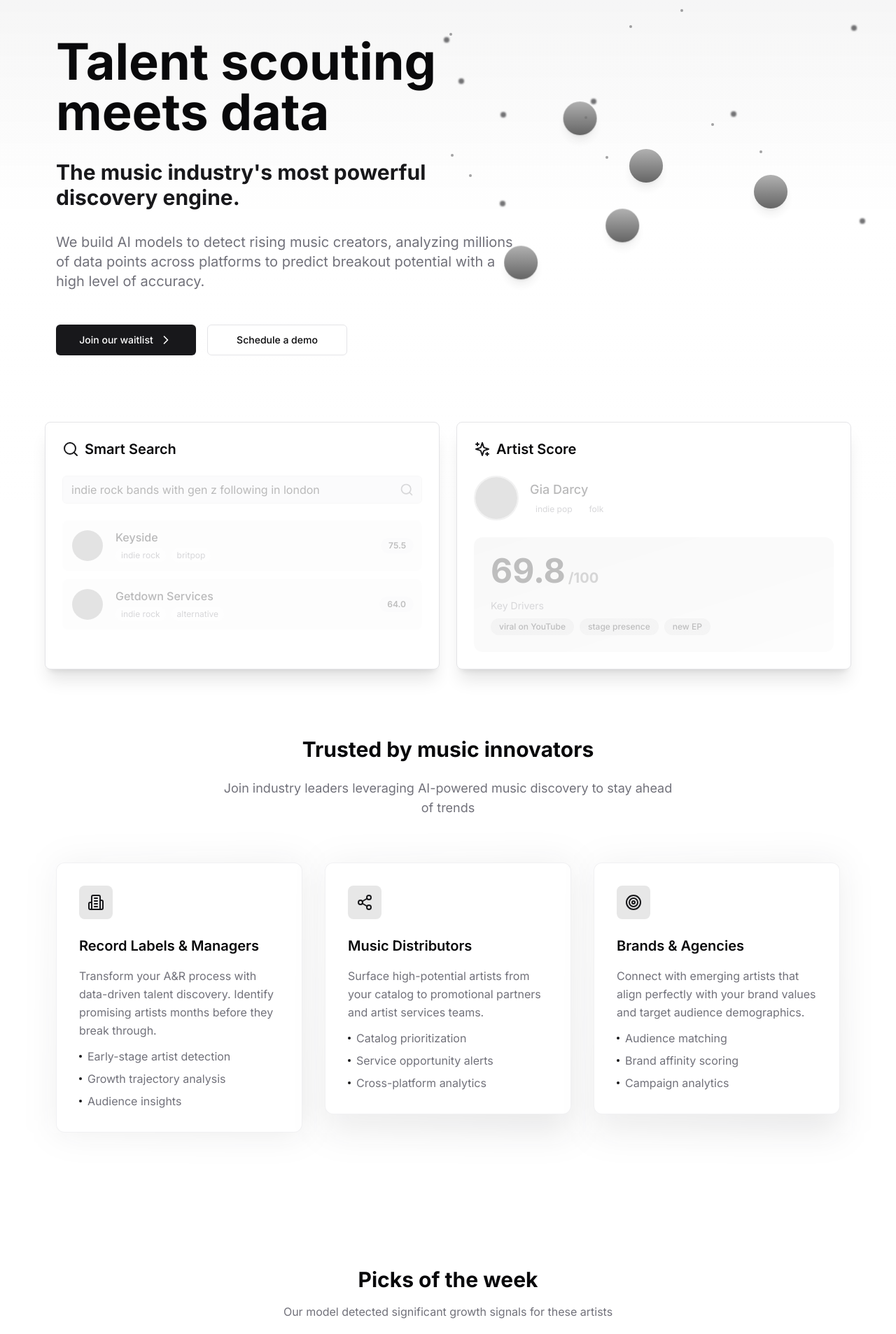
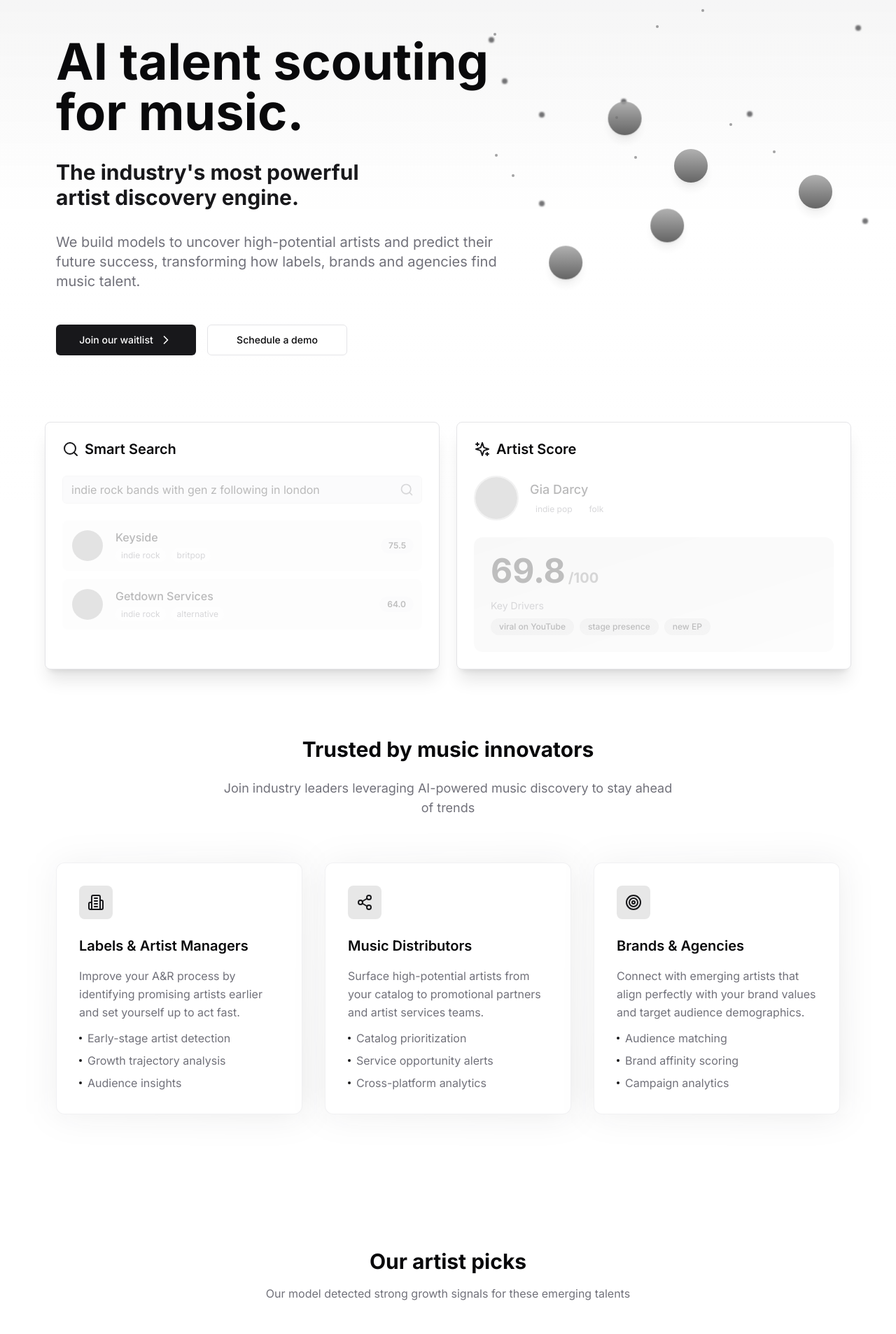
Before and after one commit to sonarlabs-io/sonarlabs-landing, a Next.js app: page / in a window 1280 px wide. Shown: the part 85-1992 px from the top of the page at 70% size. Built offline with nearby package versions, Linux system fonts and the light colour scheme; no server answers; grey boxes are pictures that could not be loaded.

Commit message:
text updates

```diff
--- a/src/app/page.tsx
+++ b/src/app/page.tsx
@@ -330,7 +330,7 @@ export default function LandingPage() {
 
       {/* Stars & Artists Discovery Effect */}
       <div className="absolute inset-0 h-screen pointer-events-none overflow-hidden">
-        <div className="absolute top-0 right-0 w-1/2 h-[85vh]">
+      <div className="absolute top-0 right-0 w-[50%] h-[85vh]">
           {/* Stars effect */}
           {[...Array(8)].map((_, i) => (
             <div
@@ -338,7 +338,7 @@ export default function LandingPage() {
               className="absolute h-2 w-2 rounded-full bg-primary/60 blur-[1px] animate-twinkle hidden sm:block"
               style={{
                 top: `${15 + Math.random() * 55}%`,
-                right: `${Math.random() * 100}%`,
+                right: `${Math.random() * 90}%`,
                 animationDelay: `${Math.random() * 3}s`,
                 animationDuration: `${2 + Math.random() * 2}s`
               }}
@@ -352,7 +352,7 @@ export default function LandingPage() {
                 className="absolute h-1 w-1 rounded-full bg-primary/40 animate-twinkle-slow hidden sm:block"
                 style={{
                   top: `${10 + Math.random() * 60}%`,
-                  right: `${Math.random() * 100}%`,
+                  right: `${Math.random() * 90}%`,
                   animationDelay: `${Math.random() * 5}s`,
                   animationDuration: `${4 + Math.random() * 3}s`
                 }}
@@ -366,7 +366,7 @@ export default function LandingPage() {
                 className="absolute hidden sm:block"
                 style={{
                   top: `${20 + Math.random() * 50}%`,
-                  right: `${20 + Math.random() * 60}%`,
+                  right: `${10 + Math.random() * 60}%`,
                 }}
               >
                 <div
@@ -406,24 +406,25 @@ export default function LandingPage() {
                 <div className="space-y-6 sm:space-y-8 px-4 sm:px-0">
                   <h1 className="text-[2.5rem] sm:text-5xl md:text-6xl lg:text-7xl font-bold leading-[1.1]">
                     <span className="inline-block">
-                      Talent scouting
+                      AI talent scouting
                     </span>
                     <br />
                     <span className="inline-block">
-                      meets data
+                      for music.
                     </span>
                   </h1>
                   <p className="text-xl sm:text-2xl md:text-3xl font-bold text-primary leading-[1.2]">
                     <span className="inline-block">
-                      The music industry's most powerful
+                      The industry's most powerful
                     </span>
                     <br />
                     <span className="inline-block">
-                      discovery engine.
+                      artist discovery engine.
                     </span>
                   </p>
                   <p className="text-base sm:text-lg md:text-xl text-muted-foreground max-w-2xl leading-relaxed">
-                    We build AI models to detect rising music creators, analyzing millions of data points across platforms to predict breakout potential with a high level of accuracy.
+                  {/* We build AI models to detect rising music creators, analyzing millions of data points across platforms to predict breakout potential with a high level of accuracy. */}
+                  We build models to uncover high-potential artists and predict their future success, transforming how labels, brands and agencies find music talent.
                   </p>
 
                   {/* CTA Buttons */}
@@ -601,10 +602,10 @@ export default function LandingPage() {
                 <div className="h-10 w-10 sm:h-12 sm:w-12 rounded-lg bg-primary/10 flex items-center justify-center mb-4 sm:mb-6 group-hover:scale-110 transition-transform">
                   <Building2 className="h-5 w-5 sm:h-6 sm:w-6 text-primary" />
                 </div>
-                <h3 className="text-lg sm:text-xl font-semibold mb-3 sm:mb-4">Record Labels & Managers</h3>
+                <h3 className="text-lg sm:text-xl font-semibold mb-3 sm:mb-4">Labels & Artist Managers</h3>
                 <div className="space-y-3 text-muted-foreground">
                   <p className="leading-relaxed">
-                    Transform your A&R process with data-driven talent discovery. Identify promising artists months before they break through.
+                    Improve your A&R process by identifying promising artists earlier and set yourself up to act fast.
                   </p>
                   <ul className="space-y-2">
                     <li className="flex items-center gap-2">
@@ -689,10 +690,10 @@ export default function LandingPage() {
         {/* Picks of the Week Section */}
         <section className="max-w-6xl mx-auto px-4 py-12 sm:py-16 md:py-24">
           <h2 className="text-2xl sm:text-3xl font-bold text-center mb-3 sm:mb-4">
-            Picks of the week
+            Our artist picks
           </h2>
           <p className="text-sm sm:text-base text-muted-foreground text-center mb-6 sm:mb-8 md:mb-12 px-2">
-            Our model detected significant growth signals for these artists
+            Our model detected strong growth signals for these emerging talents
           </p>
           <div className="relative overflow-hidden">
             <div
@@ -772,7 +773,7 @@ export default function LandingPage() {
         {/* Stats Section */}
         <section className="max-w-6xl mx-auto py-16 sm:py-24 px-4">
           <h2 className="text-2xl sm:text-3xl font-bold text-center mb-3 sm:mb-4">
-            Predicting with high accuracy
+            High accuracy
           </h2>
           <p className="text-sm sm:text-base text-center text-muted-foreground mb-8 sm:mb-16 px-2">
             Performance metrics of artists discovered by SONAR
```
